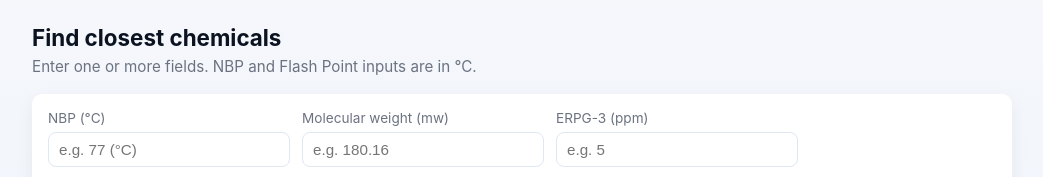
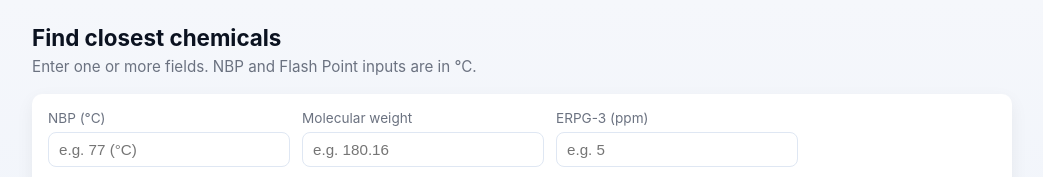
Before and after one commit to mikeyj777/cmct_tools, a React (Create React App) app in the folder client/: page /similar-chemical in a window 1280 px wide. Shown: the top 177 px of the page, without its empty margins (142-1185 px from the left). Built offline with nearby package versions, Linux system fonts and the light colour scheme; no server answers.

Commit message:
clean up

```diff
--- a/client/src/components/ClosestChemicals.jsx
+++ b/client/src/components/ClosestChemicals.jsx
@@ -171,7 +171,7 @@ const ClosestChemicals = () => {
           </div>
 
           <div className="field">
-            <label htmlFor="mwInput">Molecular weight (mw)</label>
+            <label htmlFor="mwInput">Molecular weight</label>
             <input
               id="mwInput"
               name="mw"
```
